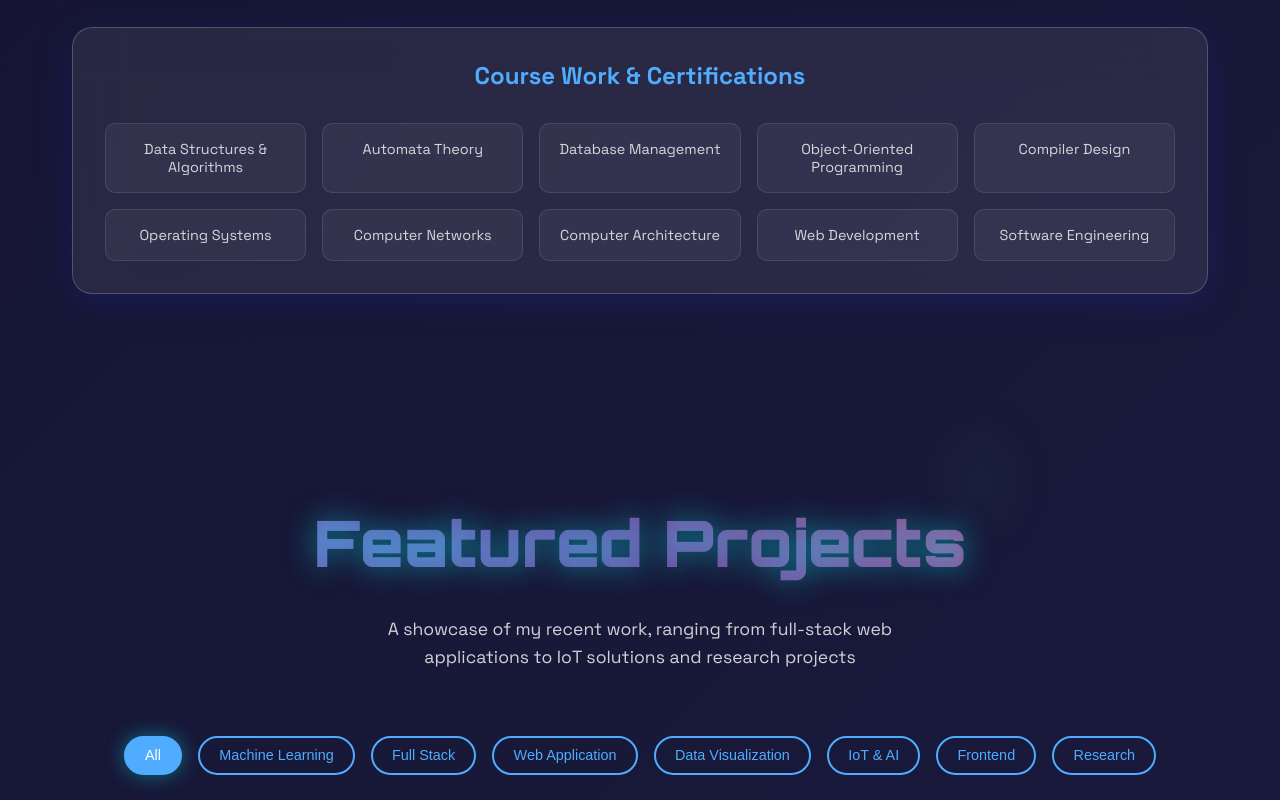
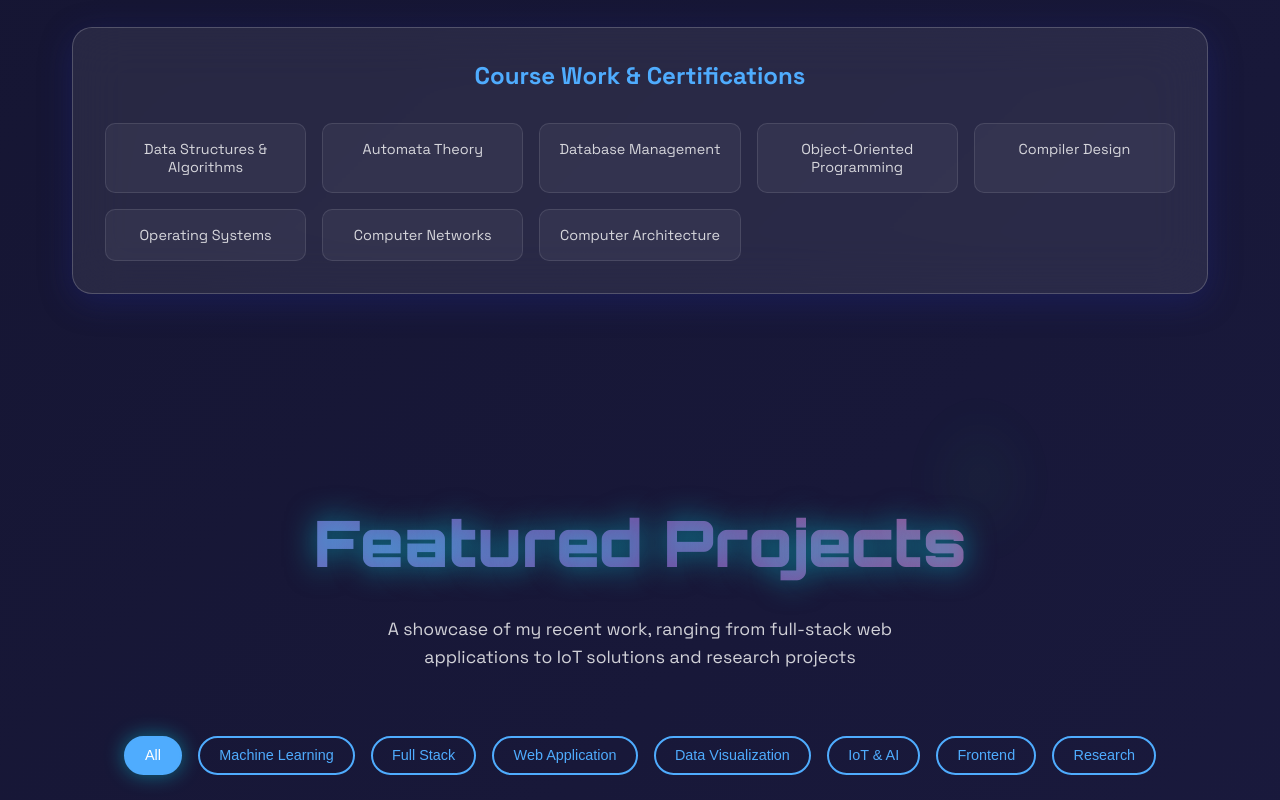
Before and after one commit to ronak0408/My-Portfolio, a React (Vite) app: page / in a window 1280 px wide. Shown: the part 4000-4800 px from the top of the page. Built offline with nearby package versions, Linux system fonts and the light colour scheme.

Commit message:
Update Skills.jsx

```diff
--- a/src/components/Skills.jsx
+++ b/src/components/Skills.jsx
@@ -31,9 +31,10 @@ import {
   SiVercel,
   SiNetlify,
   SiSpring,
-  SiVisualstudiocode,
   SiPostman
 } from 'react-icons/si'
+// We are importing the official VS Code icon here now
+import { VscVscode } from 'react-icons/vsc'
 
 const Skills = () => {
   const [ref, inView] = useInView({
@@ -82,7 +83,7 @@ const Skills = () => {
       color: 'var(--neon-green)',
       skills: [
         { name: 'Git & GitHub', icon: FaGithub, level: 85, color: '#181717' },
-        { name: 'VS Code', icon: SiVisualstudiocode, level: 90, color: '#007ACC' },
+        { name: 'VS Code', icon: VscVscode, level: 90, color: '#007ACC' }, // <--- Updated to VscVscode
         { name: 'Postman', icon: SiPostman, level: 80, color: '#FF6C37' },
         { name: 'CI/CD', icon: FaInfinity, level: 75, color: '#4285F4' },
         { name: 'Agile', icon: FaSync, level: 80, color: '#0052CC' }
@@ -365,9 +366,7 @@ const Skills = () => {
                 'Compiler Design',
                 'Operating Systems',
                 'Computer Networks',
-                'Computer Architecture',
-                'Web Development',
-                'Software Engineering'
+                'Computer Architecture'
               ].map((course, index) => (
                 <motion.div
                   key={index}
```
